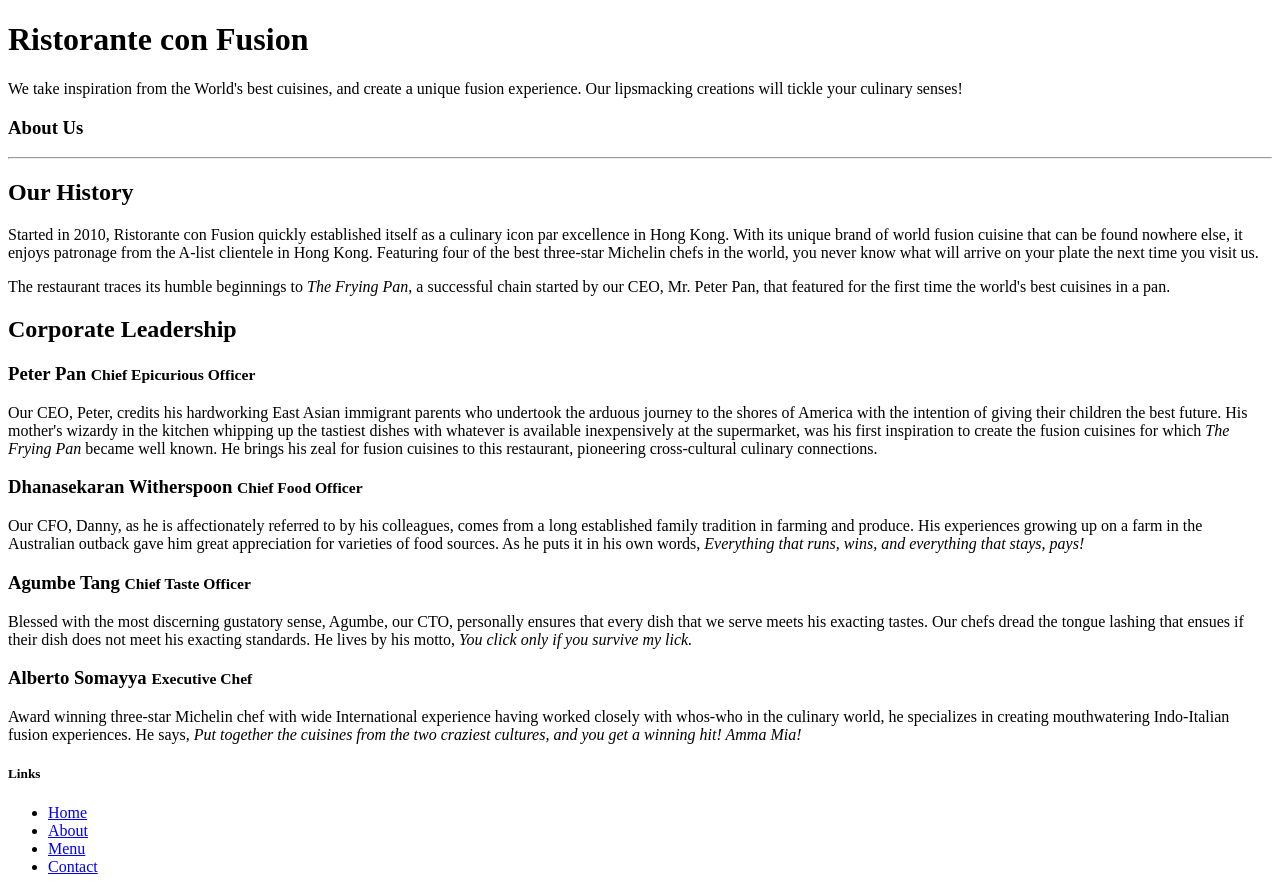
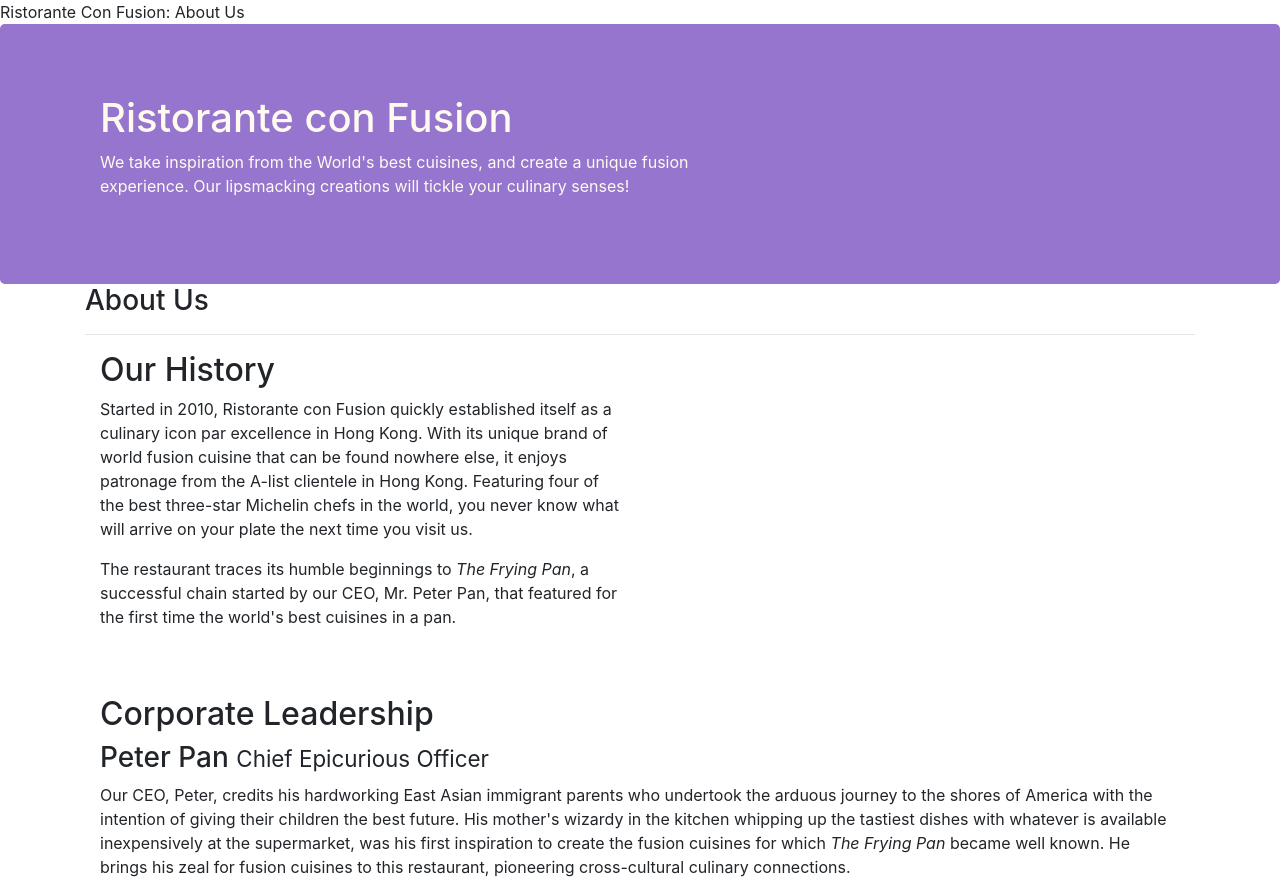
Before and after one commit to monikasingh95/confusion-bootstrap, a website: page aboutus.html in a window 1280 px wide. Shown: the top 882 px of the page. Drawn offline with nearby package versions, Linux system fonts and the light colour scheme.

Commit message:
Assignment 1

```diff
--- a/aboutus.html
+++ b/aboutus.html
@@ -2,6 +2,14 @@
 <html lang="en">
 
 <head>
+    <!-- Required meta tags always come first -->
+    <meta charset="utf-8">
+    <meta name="viewport" content="width=device-width, initial-scale=1, shrink-to-fit=no">
+    <meta http-equiv="x-ua-compatible" content="ie=edge">
+
+    <!-- Bootstrap CSS -->
+    <link rel="stylesheet" href="node_modules/bootstrap/dist/css/bootstrap.min.css">
+    <link rel="stylesheet" href="css/style.css"
 
     <title>Ristorante Con Fusion: About Us</title>
 
@@ -12,7 +20,7 @@
     <header class="jumbotron">
         <div class="container">
             <div class="row row-header">
-                <div class="col-12 col-sm-6">
+                <div class="col-12 col-sm-7">
                     <h1>Ristorante con Fusion</h1>
                     <p>We take inspiration from the World's best cuisines, and create a unique fusion experience. Our lipsmacking creations will tickle your culinary senses!</p>
                 </div>
@@ -22,7 +30,7 @@
         </div>
     </header>
 
-    <div>
+    <div class="container">
         <div>
             <div>
                <h3>About Us</h3>
@@ -30,7 +38,7 @@
             </div>
         </div>
 
-        <div>
+        <div class="col-12 col-sm-12 col-md-6" >
             <div>
                 <h2>Our History</h2>
                 <p>Started in 2010, Ristorante con Fusion quickly established itself as a culinary icon par excellence in Hong Kong. With its unique brand of world fusion cuisine that can be found nowhere else, it enjoys patronage from the A-list clientele in Hong Kong.  Featuring four of the best three-star Michelin chefs in the world, you never know what will arrive on your plate the next time you visit us.</p>
@@ -41,17 +49,17 @@
         </div>
 
 
-        <div>
-            <div>
+        <div class="row row-content align-items-center">
+            <div class="col-12 col-sm-12 col-md-12">
                 <h2>Corporate Leadership</h2>
                 <h3>Peter Pan <small>Chief Epicurious Officer</small></h3>
-                <p>Our CEO, Peter, credits his hardworking East Asian immigrant parents who undertook the arduous journey to the shores of America with the intention of giving their children the best future. His mother's wizardy in the kitchen whipping up the tastiest dishes with whatever is available inexpensively at the supermarket, was his first inspiration to create the fusion cuisines for which <em>The Frying Pan</em> became well known. He brings his zeal for fusion cuisines to this restaurant, pioneering cross-cultural culinary connections.</p>
+                <p class="d-none d-sm-block">Our CEO, Peter, credits his hardworking East Asian immigrant parents who undertook the arduous journey to the shores of America with the intention of giving their children the best future. His mother's wizardy in the kitchen whipping up the tastiest dishes with whatever is available inexpensively at the supermarket, was his first inspiration to create the fusion cuisines for which <em>The Frying Pan</em> became well known. He brings his zeal for fusion cuisines to this restaurant, pioneering cross-cultural culinary connections.</p>
                 <h3>Dhanasekaran Witherspoon <small>Chief Food Officer</small></h3>
-                <p>Our CFO, Danny, as he is affectionately referred to by his colleagues, comes from a long established family tradition in farming and produce. His experiences growing up on a farm in the Australian outback gave him great appreciation for varieties of food sources. As he puts it in his own words, <em>Everything that runs, wins, and everything that stays, pays!</em></p>
+                <p class="d-none d-sm-block">Our CFO, Danny, as he is affectionately referred to by his colleagues, comes from a long established family tradition in farming and produce. His experiences growing up on a farm in the Australian outback gave him great appreciation for varieties of food sources. As he puts it in his own words, <em>Everything that runs, wins, and everything that stays, pays!</em></p>
                 <h3>Agumbe Tang <small>Chief Taste Officer</small></h3>
-                <p>Blessed with the most discerning gustatory sense, Agumbe, our CTO, personally ensures that every dish that we serve meets his exacting tastes. Our chefs dread the tongue lashing that ensues if their dish does not meet his exacting standards. He lives by his motto, <em>You click only if you survive my lick.</em></p>
+                <p class="d-none d-sm-block">Blessed with the most discerning gustatory sense, Agumbe, our CTO, personally ensures that every dish that we serve meets his exacting tastes. Our chefs dread the tongue lashing that ensues if their dish does not meet his exacting standards. He lives by his motto, <em>You click only if you survive my lick.</em></p>
                 <h3>Alberto Somayya <small>Executive Chef</small></h3>
-                <p>Award winning three-star Michelin chef with wide International experience having worked closely with whos-who in the culinary world, he specializes in creating mouthwatering Indo-Italian fusion experiences. He says, <em>Put together the cuisines from the two craziest cultures, and you get a winning hit! Amma Mia!</em></p>
+                <p class="d-none d-sm-block">Award winning three-star Michelin chef with wide International experience having worked closely with whos-who in the culinary world, he specializes in creating mouthwatering Indo-Italian fusion experiences. He says, <em>Put together the cuisines from the two craziest cultures, and you get a winning hit! Amma Mia!</em></p>
             </div>
        </div>
 
```
Also changed, not shown: 1 other file.
